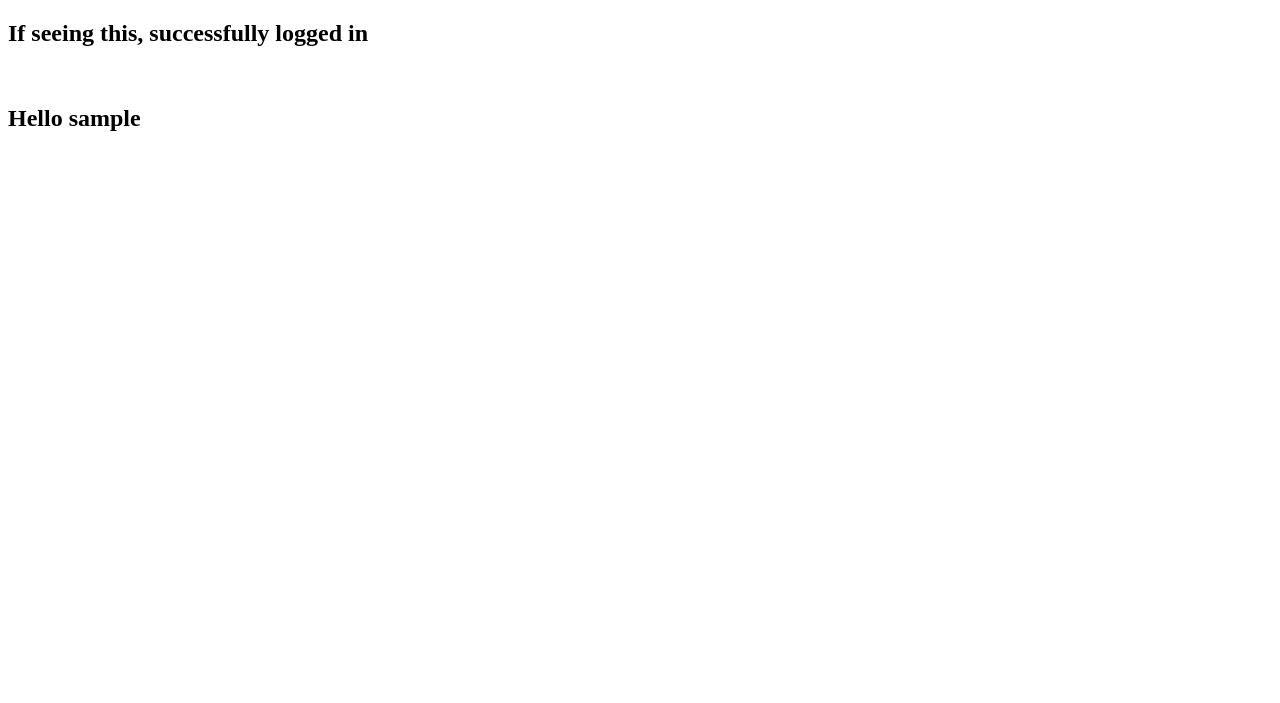
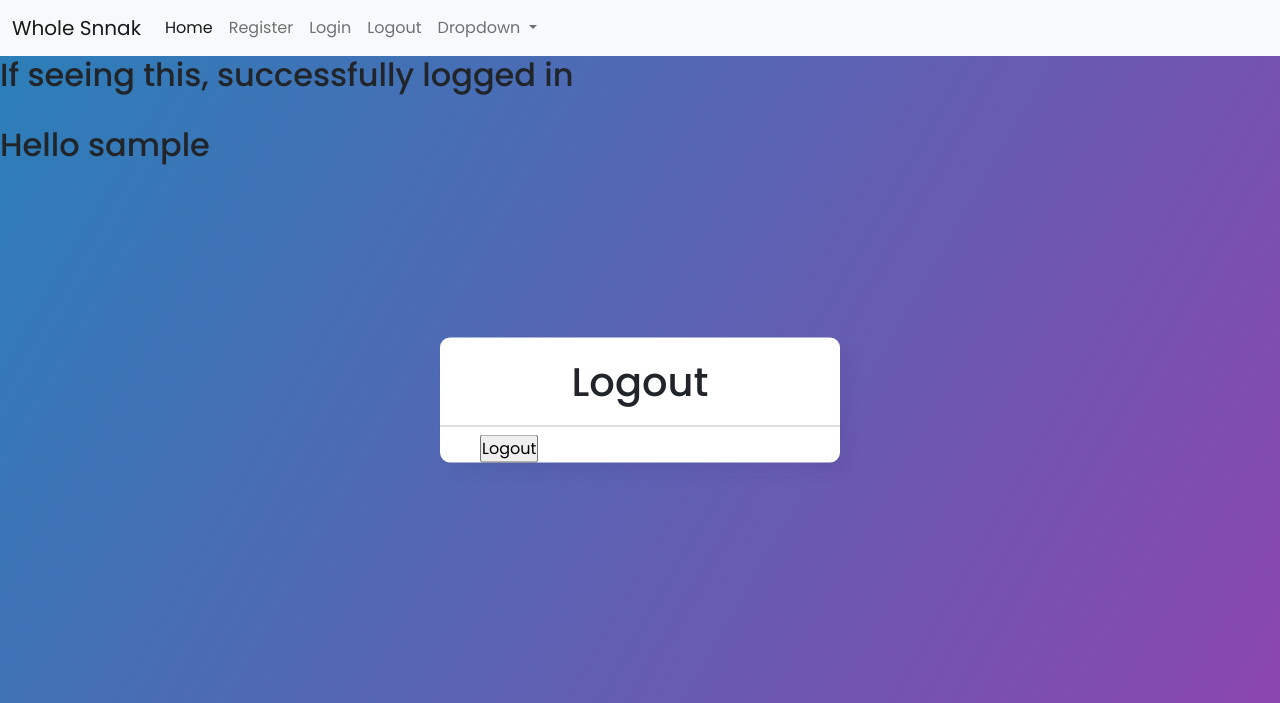
Before and after one commit to pp677/Whole_Snnak, a PHP site: page /userDashboard.php in a window 1280 px wide. Shown: the top 703 px of the page. Run offline with PHP 8.4, Linux system fonts and the light colour scheme; the visitor is signed in with stand-in values (Sample User, id 1).

Commit message:
Update to the look of userDashboard and some php code for the logout button

```diff
--- a/frontend/userDashboard.php
+++ b/frontend/userDashboard.php
@@ -5,9 +5,59 @@
 		<meta charset="UTF-8">
 		<meta name="viewport" content="width=device-width, initial-scale=1.0">
 		<title>User Dashboard</title>
+		<link rel="stylesheet" href="loginStyle.css">
+         <!-- Required CSS Link -->
+                <link href="https://cdn.jsdelivr.net/npm/bootstrap@5.1.3/dist/css/bootstrap.min.css" rel="stylesheet" integrity="sha384-1BmE4kWBq78iYhFldvKuhfTAU6auU8tT94WrHftjDbrCEXSU1oBoqyl2QvZ6jIW3" crossorigin="anonymous">
+
+	 <nav class="navbar navbar-expand-lg navbar-light bg-light">
+  <div class="container-fluid">
+    <a class="navbar-brand" href="index.php">Whole Snnak</a>
+    <button class="navbar-toggler" type="button" data-bs-toggle="collapse" data-bs-target="#navbarNavDropdown" aria-controls="navbarNavDropdown" aria-expanded="false" aria-label="Toggle navigation">
+      <span class="navbar-toggler-icon"></span>
+    </button>
+    <div class="collapse navbar-collapse" id="navbarNavDropdown">
+      <ul class="navbar-nav">
+        <li class="nav-item">
+          <a class="nav-link active" aria-current="page" href="index.php">Home</a>
+        </li>
+        <li class="nav-item">
+          <a class="nav-link" href="registration.php">Register</a>
+        </li>
+        <li class="nav-item">
+          <a class="nav-link" href="login.php">Login</a>
+	</li>
+	<li class="nav-item">
+          <a class="nav-link" href="#">Logout</a>
+        </li>
+
+	 <li class="nav-item dropdown">
+          <a class="nav-link dropdown-toggle" href="#" id="navbarDropdown" role="button" data-bs-toggle="dropdown" aria-expanded="false">
+            Dropdown
+          </a>
+          <ul class="dropdown-menu" aria-labelledby="navbarDropdown">
+            <li><a class="dropdown-item" href="userDashboard.php">User Dashboard</a></li>
+            <li><a class="dropdown-item" href="#">Logout</a></li>
+            <li><hr class="dropdown-divider"></li>
+            <li><a class="dropdown-item" href="#">Delete Account</a></li>
+          </ul>
+        </li>
+          </ul>
+        </li>
+      </ul>
+    </div>
+  </div>
+</nav>
+
 	</head>
 
 	<body>
+		<div class="center">
+        <h1>Logout</h1>
+        <form method="post">
+            <input type="submit" name="logout"  value="Logout">
+        </form>
+    </div>
+
 		<?php
 			if ($_SESSION['isVerified'] == false)
 			{
@@ -20,6 +70,14 @@
 				echo "<h2>If seeing this, successfully logged in</h2><br>";
 				echo "<h2>Hello " . $_SESSION['username'];
 			}
+
+			if (isset($_POST['logout']))
+			{
+ 				unset($_SESSION);
+ 				session_destroy();
+  				echo "<h2>Logging out...</h2>";
+				echo "<meta http-equiv='refresh' content='2;URL=login.php'>";
+			}
 		?>
 	</body>
 </html>
```
